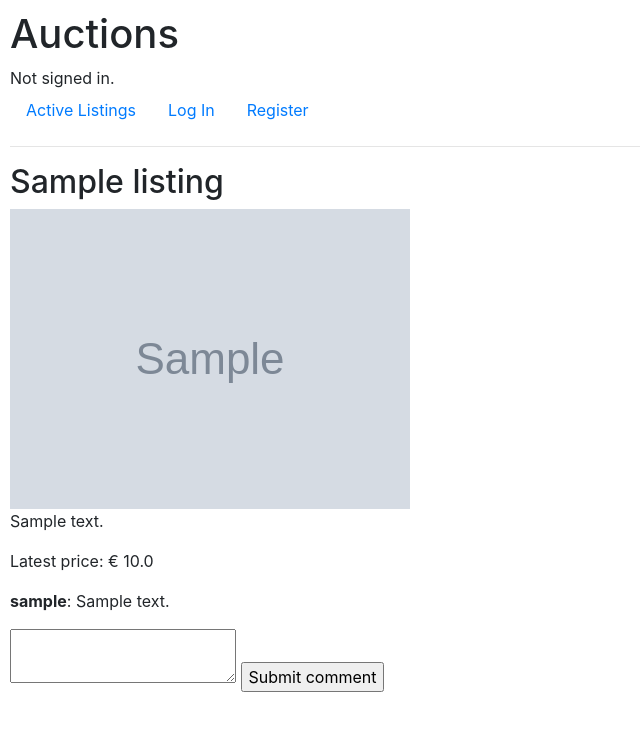
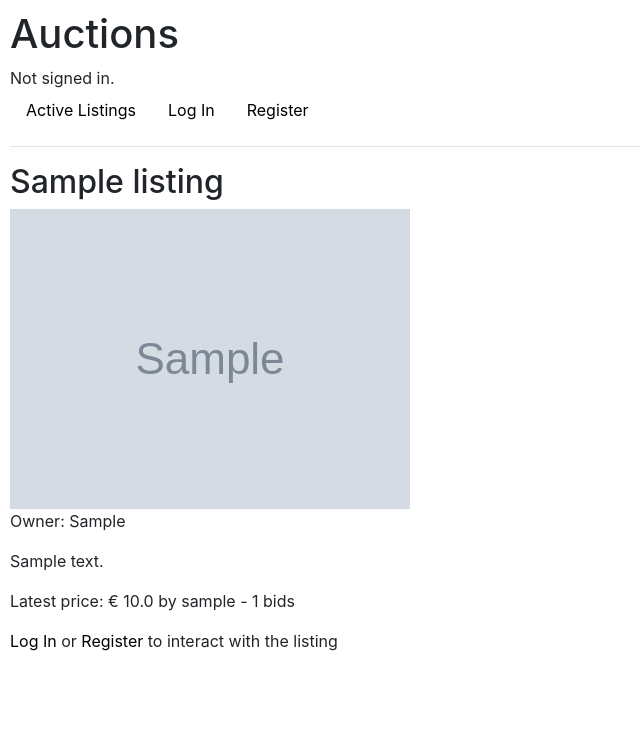
Before and after one commit to elena563/CS50w, a Django app: a page that uses commerce/auctions/templates/auctions/listing.html in a window 1280 px wide. Shown: the top 731 px of the page, without its empty margins (0-640 px from the left). Run offline with Django 3.2, Linux system fonts and the light colour scheme; tables that the repository leaves empty hold one stand-in row (values such as "Sample post"); grey boxes marked "Sample" are stand-in pictures; some libraries are stand-ins or nearby versions.

Commit message:
P2 - Add bid, cancel features, test create, comment, bid

```diff
--- a/commerce/auctions/models.py
+++ b/commerce/auctions/models.py
@@ -24,11 +24,12 @@ class Listing(models.Model):
 
     category = models.CharField(max_length=30, choices=CATEGORIES)
     owner = models.CharField(max_length=64, null=True)
+    is_active = models.BooleanField(default=True)
 
 class Bid(models.Model):
     price = models.FloatField()
     bidder = models.ForeignKey(User, on_delete=models.CASCADE)
-    listing = models.ForeignKey(Listing, on_delete=models.CASCADE)
+    listing = models.ForeignKey(Listing, on_delete=models.CASCADE, related_name="bids")
 
 class Comment(models.Model):
     listing = models.ForeignKey(Listing, on_delete=models.CASCADE, related_name="comments")
--- a/commerce/auctions/static/auctions/styles.css
+++ b/commerce/auctions/static/auctions/styles.css
@@ -6,9 +6,34 @@ body {
     display: flex;
     flex-direction: column;
     width: 200px;
+    height: 300px;
+}
 
+.listing img{
+    height: 200px;
+    object-fit: contain;
 }
 
 a, a:hover{
     text-decoration: none;
+    color: black;
 }
+
+.limg{
+    max-width: 70%;
+    max-height: 500px;
+}
+
+form{
+    width: 400px;
+    display: flex;
+    gap: 1em;
+    flex-direction: column;
+}
+
+.list-grid{
+    display: grid;
+    grid-template-columns: repeat(6, 190px);
+    grid-template-rows: repeat(auto-fill, 300px);
+    gap: 1em;
+}
--- a/commerce/auctions/templates/auctions/listing.html
+++ b/commerce/auctions/templates/auctions/listing.html
@@ -6,12 +6,21 @@
 
 {% block body %}
     <h2>{{ listing.name }}</h2>
-
-    <img src="{{ listing.image }}" alt="{{ listing.name }}">
+    <img class="limg" src="{{ listing.image }}" alt="{{ listing.name }}">
+    <p>Owner: {{ listing.owner }}</p>
     <p>{{ listing.description }}</p>
-    <p>Latest price: € {{ listing.price }}</p>
+    <p>Latest price: €
+        {% if listing.bids.all|length == 0 %}
+            {{ listing.price }} - 0 bids
+        {% else %}
+            {{ highest_bid.price }} by {{ highest_bid.bidder.username }} - {{ listing.bids.all|length }} bids
+        {% endif %}
+    </p>
+    {% if user.is_authenticated %}
     <div>
+        <div style="display: flex; gap: 1em; justify-content: space-around;">
             <div>
+                <h3>Comments</h3>
                 {% for comment in listing.comments.all %}
                     <p><strong>{{ comment.author.username }}</strong>: {{ comment.text }}</p>
                 {% endfor %}
@@ -19,9 +28,45 @@
                     {% csrf_token %}
                     <textarea name="comment" required></textarea>
                     <input type="submit" value="Submit comment">
+                </form>
+            </div>
+            {% if listing.is_active == True %}
+                {% if user.username == listing.owner %}
+                    <div>
+                        <h3>Your auction</h3>
+                        <form action="{% url 'cancel' listing.name %}" method="POST">
+                        {% csrf_token %}
+                        <button type="submit">Close auction</button>
+                        </form>
+                        <p>Winner will be: {{ highest_bid.bidder.username }} with € {{ highest_bid }}</p>
+                    </div>
+                {% else %}
+                    <div>
+                        <h3>Place a bid</h3>
+                        <form action="{% url 'bid' listing.name %}" method="POST">
+                            {% csrf_token %}
+                            <input name="price" type="number" required>
+                            <input type="submit" value="Submit bid">
+                        </form>
+                        {% if error %}
+                            <p style="color: red;">{{ error }}</p>
+                        {% endif %}
+                    </div>
+                {% endif %}
+            {% else %}
+             <h3>The auction is closed</h3>
+                {% if user.username == highest_bid.bidder.username %}
+                    <p>You are the winner!</p>
+                {% else %}
+                    <p>The winner is {{ highest_bid.bidder.username }} with € {{ highest_bid }}</p>
+                {% endif %}
+            {% endif %}
         </div>
 
-    </form>
     </div>
+    {% else %}
+        <p><a href="{% url 'login' %}">Log In</a> or
+            <a href="{% url 'register' %}">Register</a> to interact with the listing</p>
+    {% endif %}
 
 {% endblock %}
--- a/commerce/auctions/urls.py
+++ b/commerce/auctions/urls.py
@@ -9,5 +9,7 @@ urlpatterns = [
     path("register", views.register, name="register"),
     path("listing/<str:name>/", views.listing, name="listing"),
     path("create", views.create, name="create"),
-    path("comment/<str:name>/", views.comment, name="comment")
+    path("comment/<str:name>/", views.comment, name="comment"),
+    path("bid/<str:name>/", views.bid, name="bid"),
+    path("cancel/<str:name>/", views.cancel, name="cancel"),
 ]
--- a/commerce/auctions/views.py
+++ b/commerce/auctions/views.py
@@ -1,11 +1,12 @@
 from django.contrib.auth import authenticate, login, logout
+from django.contrib.auth.decorators import login_required
 from django.db import IntegrityError
 from django.http import HttpResponse, HttpResponseRedirect
 from django.shortcuts import render
 from django.urls import reverse
 from .forms import NewListingForm
 
-from .models import User, Listing, Comment
+from .models import User, Listing, Comment, Bid
 
 
 def index(request):
@@ -66,7 +67,7 @@ def register(request):
         return render(request, "auctions/register.html")
 
 
-
+@login_required
 def create(request):
     if request.method == 'POST':
         form = NewListingForm(request.POST)
@@ -94,17 +95,19 @@ def create(request):
 
 def listing(request, name):
     listing = Listing.objects.filter(name=name).first()
+    highest_bid = listing.bids.order_by('-price').first()
 
     if listing is not None:
         return render(request, "auctions/listing.html", {
             "listing": listing,
+            "highest_bid": highest_bid
         })
     else:
         return render(request, "auctions/index.html", {
             "error": "Listing has been deleted or removed"
         })
 
-
+@login_required
 def comment(request, name):
     if request.method == 'POST':
         listing = Listing.objects.get(name=name)
@@ -115,3 +118,29 @@ def comment(request, name):
             text=comment_text
         )
         return HttpResponseRedirect(reverse('listing', args=[listing.name]))
+
+@login_required
+def bid(request, name):
+    if request.method == 'POST':
+        listing = Listing.objects.get(name=name)
+        highest_bid = listing.bids.order_by('-price').first().price if listing.bids.exists() else 0
+        price = float(request.POST.get("price"))
+        if (price <= listing.price) or (price < highest_bid):
+            return render(request, "auctions/listing.html", {
+                "listing": listing,
+            "error": "Bid has to be as large as the starting price and higher than the highest bid"
+        })
+        Bid.objects.create(
+            listing=listing,
+            bidder=request.user,
+            price=price
+        )
+        return HttpResponseRedirect(reverse('listing', args=[listing.name]))
+
+def cancel(request, name):
+    if request.method == "POST":
+        listing = Listing.objects.get(name=name)
+        if request.user == listing.owner:
+            listing.is_active = False
+            listing.save()
+    return HttpResponseRedirect(reverse('listing', args=[listing.name]))
```
Also changed, not shown: commerce/auctions/templates/auctions/index.html (+8 -5 lines). Lines whose indentation alone changed are shown as unchanged.
